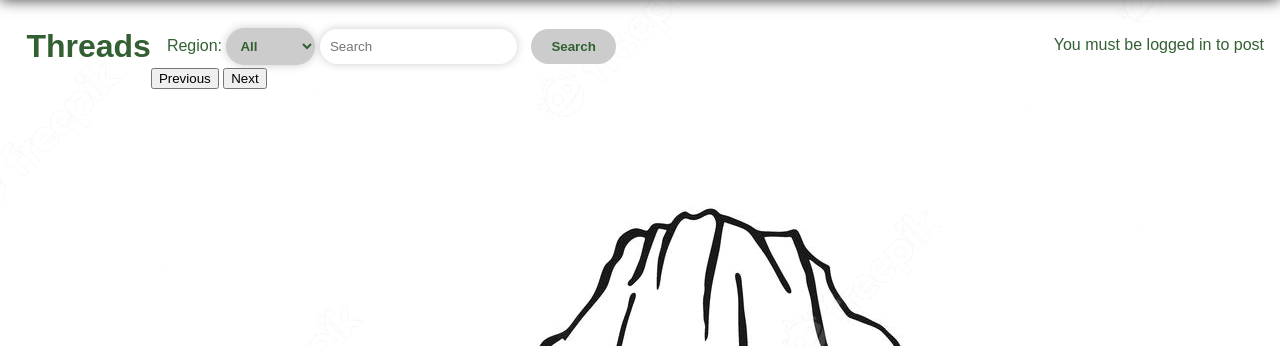
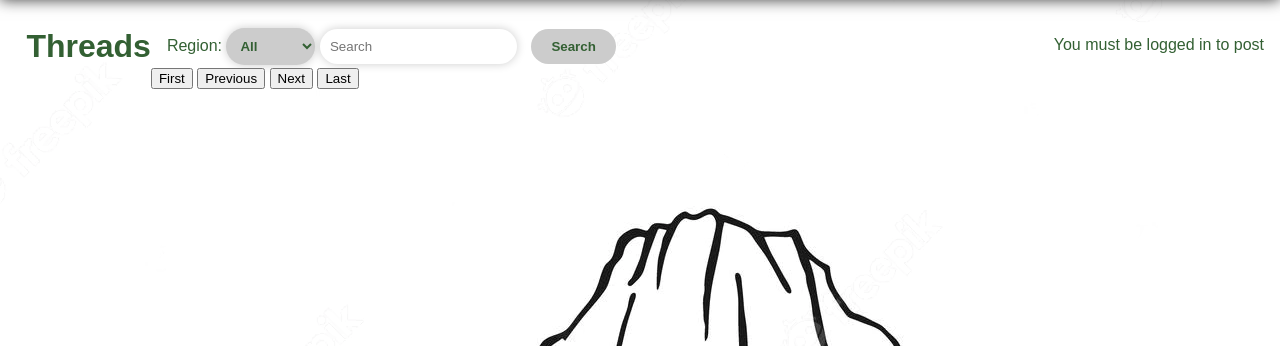
Before and after one commit to COSC360/project-stu-mcg, a PHP site: page /threads.php in a window 1280 px wide. Shown: the part 74-420 px from the top of the page. Run offline with PHP 8.4, Linux system fonts and the light colour scheme; data comes from the database, SQL or seed files in the repository; data that the repository does not hold is empty; a stand-in replaces the project's code that opens the database connection.

Commit message:
fixed threads page navigation buttons

```diff
--- a/website/getThreads.php
+++ b/website/getThreads.php
@@ -4,6 +4,21 @@
     $search = "%".$search."%";
     $region = $_POST['region'];
     include("dbConnection.php");
+    $jsonResult = new stdClass();
+    if($pageNumber == -1){
+        if($region == 'All'){
+            $stmt = $conn->prepare("SELECT COUNT(*) AS numThreads FROM threads WHERE threadTitle LIKE ? OR threadAuthor LIKE ? OR threadText like ? ORDER BY lastPost DESC LIMIT 11 OFFSET ?");
+            $stmt->bind_param("sssd", $search, $search, $search, $offset);
+        }else{
+            $stmt = $conn->prepare("SELECT COUNT(*)AS numThreads FROM threads WHERE region = ? AND (threadTitle LIKE ? OR threadAuthor LIKE ? OR threadText like ?) ORDER BY lastPost DESC LIMIT 11 OFFSET ?");
+            $stmt->bind_param("ssssd", $region, $search, $search, $search, $offset);
+        }
+        $stmt->execute();
+        $result = $stmt->get_result();
+        $count = $result->fetch_assoc()['numThreads'];
+        $pageNumber = floor(($count - 1)/10);
+        $jsonResult->pageNumber = $pageNumber;
+    }
     $offset = $pageNumber * 10;
     if($region == 'All'){
         $stmt = $conn->prepare("SELECT * FROM threads WHERE threadTitle LIKE ? OR threadAuthor LIKE ? OR threadText like ? ORDER BY lastPost DESC LIMIT 11 OFFSET ?");
@@ -12,8 +27,6 @@
         $stmt = $conn->prepare("SELECT * FROM threads WHERE region = ? AND (threadTitle LIKE ? OR threadAuthor LIKE ? OR threadText like ?) ORDER BY lastPost DESC LIMIT 11 OFFSET ?");
         $stmt->bind_param("ssssd", $region, $search, $search, $search, $offset);
     }
-
-    $jsonResult = new stdClass();
     if ($stmt->execute()) {
         $result = $stmt->get_result();
         $count = 0;
--- a/website/threads.php
+++ b/website/threads.php
@@ -31,6 +31,9 @@
                             if(Date.parse(result.threads[0].lastPost) > lastUpdate){
                                 displayThreads(result.threads)
                             }
+                            if($('#pageNum').val() == -1){
+                                $('#pageNum').val(result.pageNumber);
+                            }
                             lastUpdate = Date.now();
                         }else{
                             console.log('error');
@@ -38,13 +41,17 @@
                         if($('#pageNum').val() == 0)
                         {
                             $('#previous').hide()
+                            $('#first').hide()
                         } else {
                             $('#previous').show()
+                            $('#first').show()
                         }
                         if(result.more){
                             $('#next').show()
+                            $('#last').show()
                         } else {
                             $('#next').hide()
+                            $('#last').hide()
                         }
                     });
                 }
@@ -75,15 +82,27 @@
 
                 function next(){
                     $('#pageNum').val($('#pageNum').val() + 1);
+                    lastUpdate = 0;
+                    updateThreads();
+                }
+                function last(){
+                    $('#pageNum').val(-1);
+                    lastUpdate = 0;
                     updateThreads();
                 }
                 function previous(){
                     $('#pageNum').val($('#pageNum').val() - 1);
+                    lastUpdate = 0;
                     updateThreads();
                 }
-
+                function first(){
+                    $('#pageNum').val(0);
+                    lastUpdate = 0
+                    updateThreads();
+                }
                 function deleteThread(threadId){
                     $.post("deleteThread.php", {threadId: threadId}, function(){
+                        lastUpdate = 0;
                         updateThreads();
                     });
                 }
@@ -143,8 +162,10 @@
             <div id='threadsList'></div>
             <!-- next and back buttons -->
             <input type="hidden" id="pageNum" value="0">
+            <input type="button" id="first" value="First" onclick="first()">
             <input type="button" id="previous" value="Previous" onclick="previous()">
             <input type="button" id="next" value="Next" onclick="next()">
+            <input type="button" id="last" value="Last" onclick="last()">
         </main>
     </body>
 </html>
```
